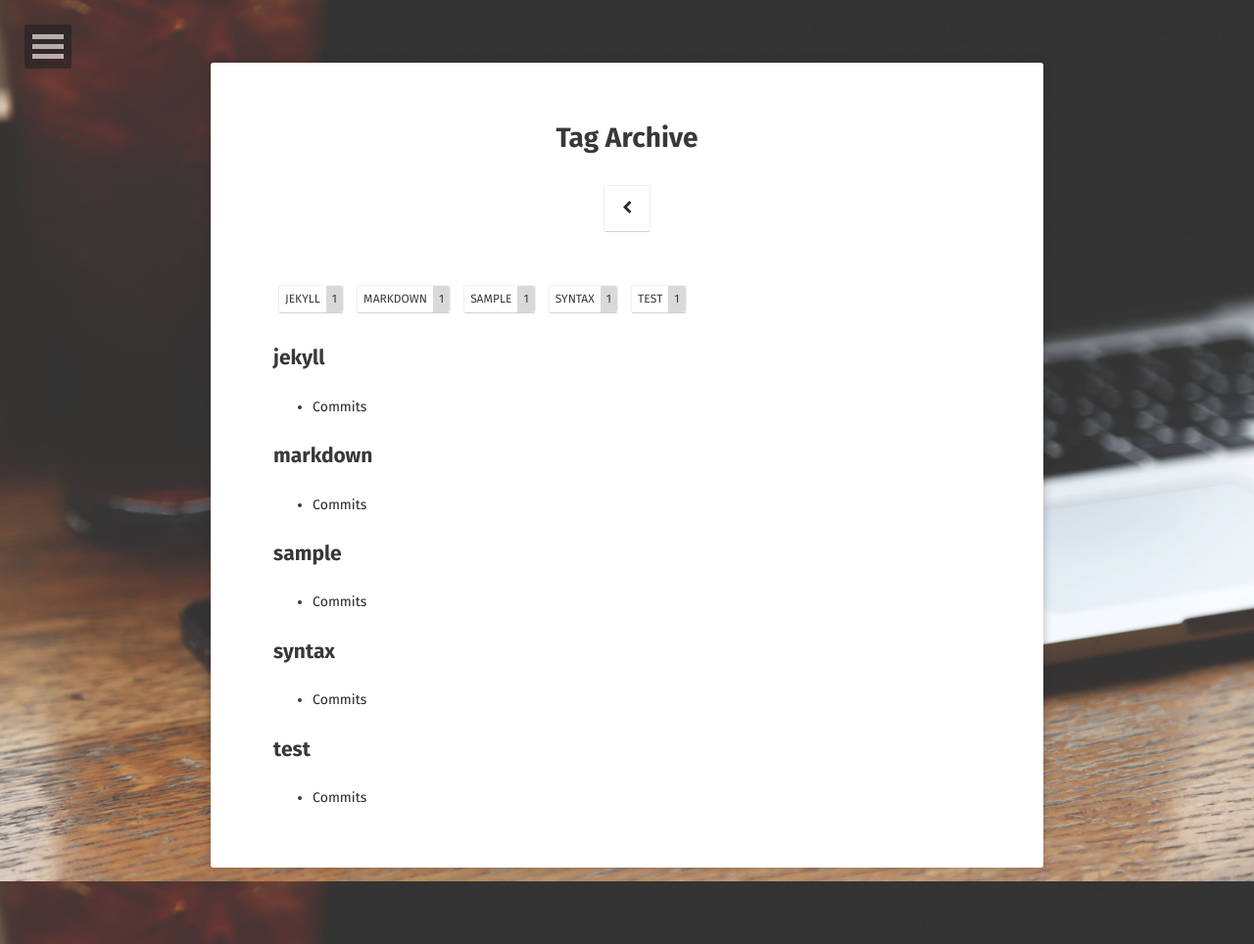
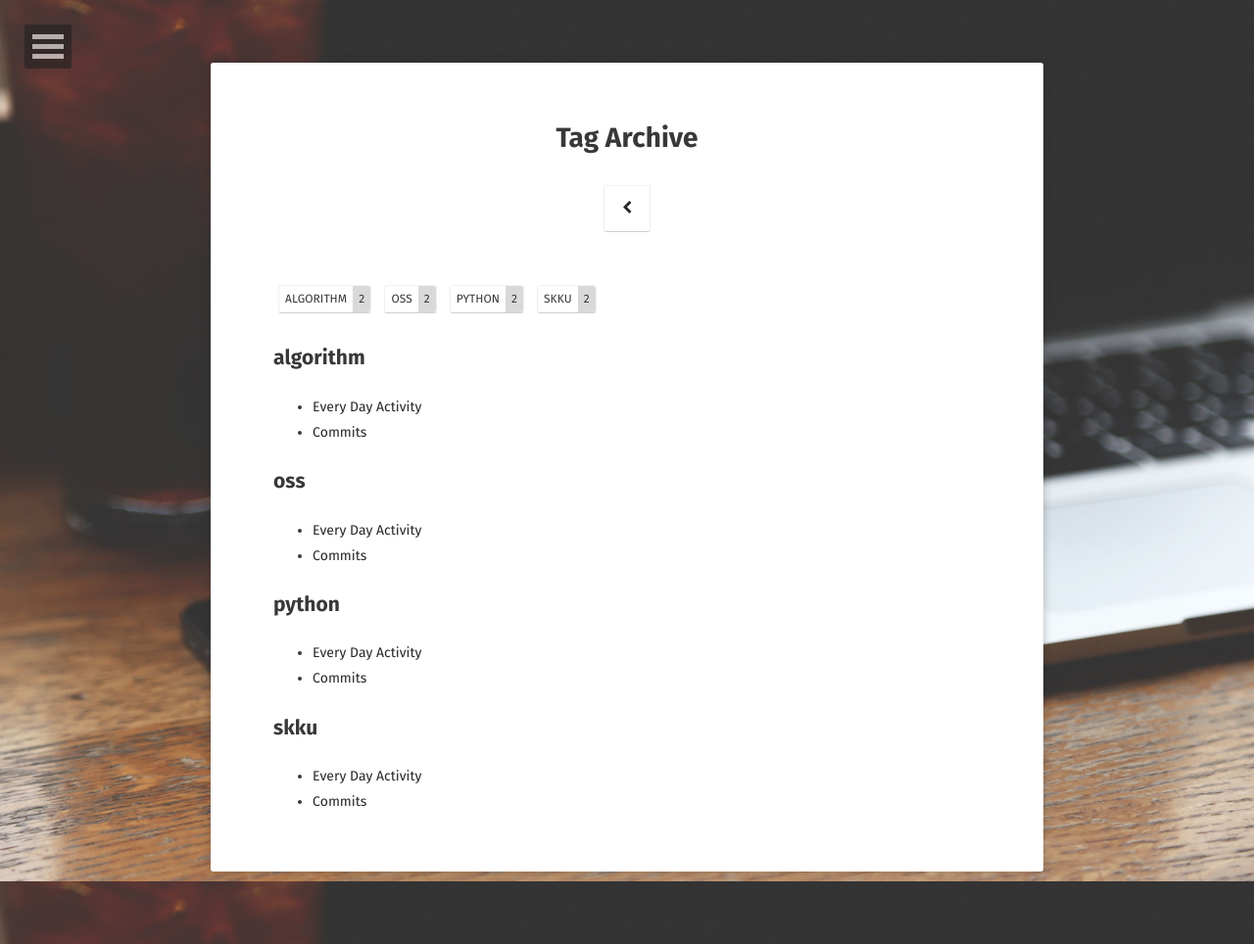
Before and after one commit to 19-1-skku-oss/2019-1-OSS-E5, a Jekyll site: the page built from tags/index.html, in a window 1280 px wide. Shown: the whole page at 98% size. Built offline with Jekyll 4.4.1, drawn with Linux system fonts in a browser that asks for light colours; some web fonts are replaced.

Commit message:
Edit tags

```diff
--- a/_posts/2019-06-10-commits.md
+++ b/_posts/2019-06-10-commits.md
@@ -4,11 +4,10 @@ title:  "Commits"
 date:   2019-06-10
 excerpt: "Links to Our Committed Work Code"
 tag:
-- markdown
-- syntax
-- sample
-- test
-- jekyll
+- python
+- algorithm
+- skku
+- oss
 comments: true
 ---
 
--- a/_posts/2019-06-10-every-day-activity.md
+++ b/_posts/2019-06-10-every-day-activity.md
@@ -1,3 +1,16 @@
+---
+layout: post
+title:	"Every Day Activity"
+date:	2019-06-10
+excerpt: "Contribute logs of all Contributors"
+tag:
+- python
+- algorithm
+- skku
+- oss
+comments: true
+---
+
 ## **Every Day Activity**
 
 **2019, May 28**<br>
```
